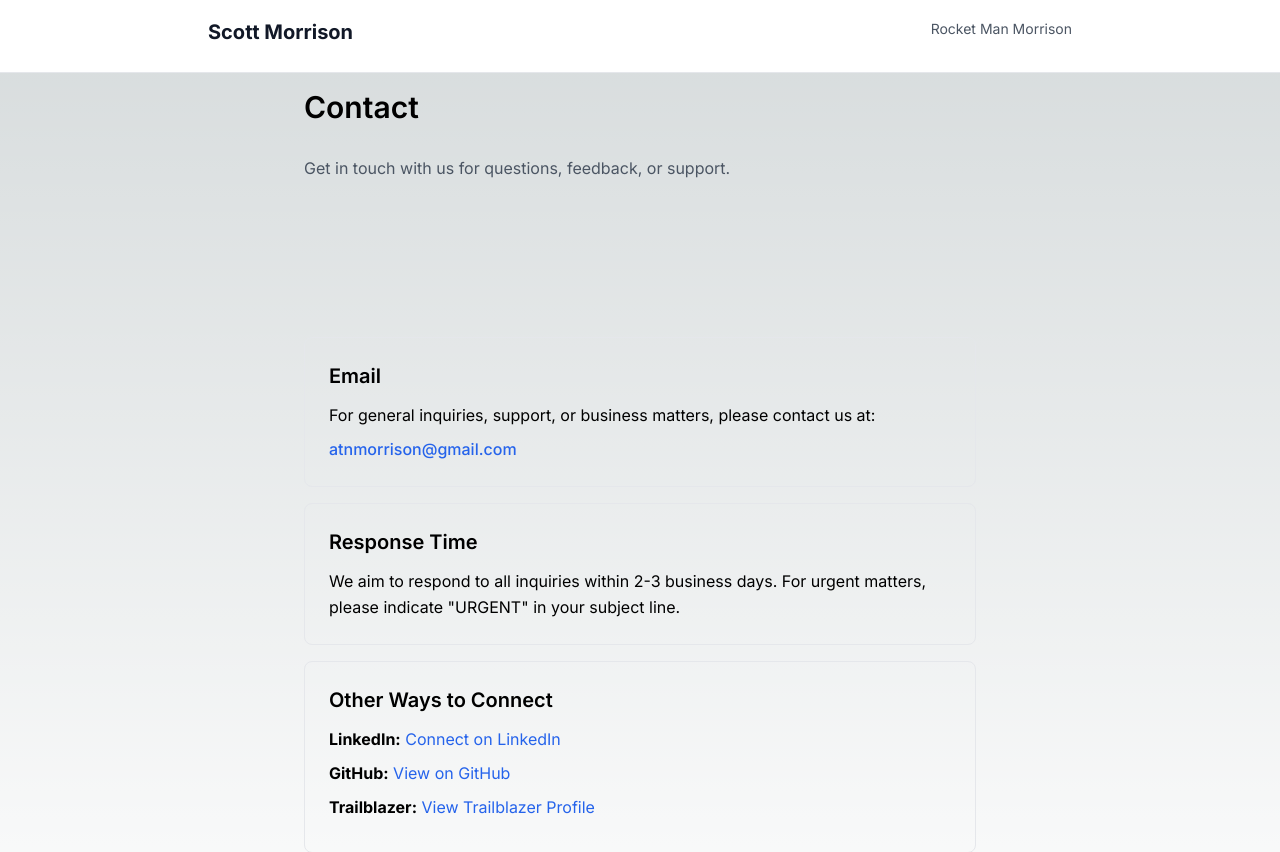
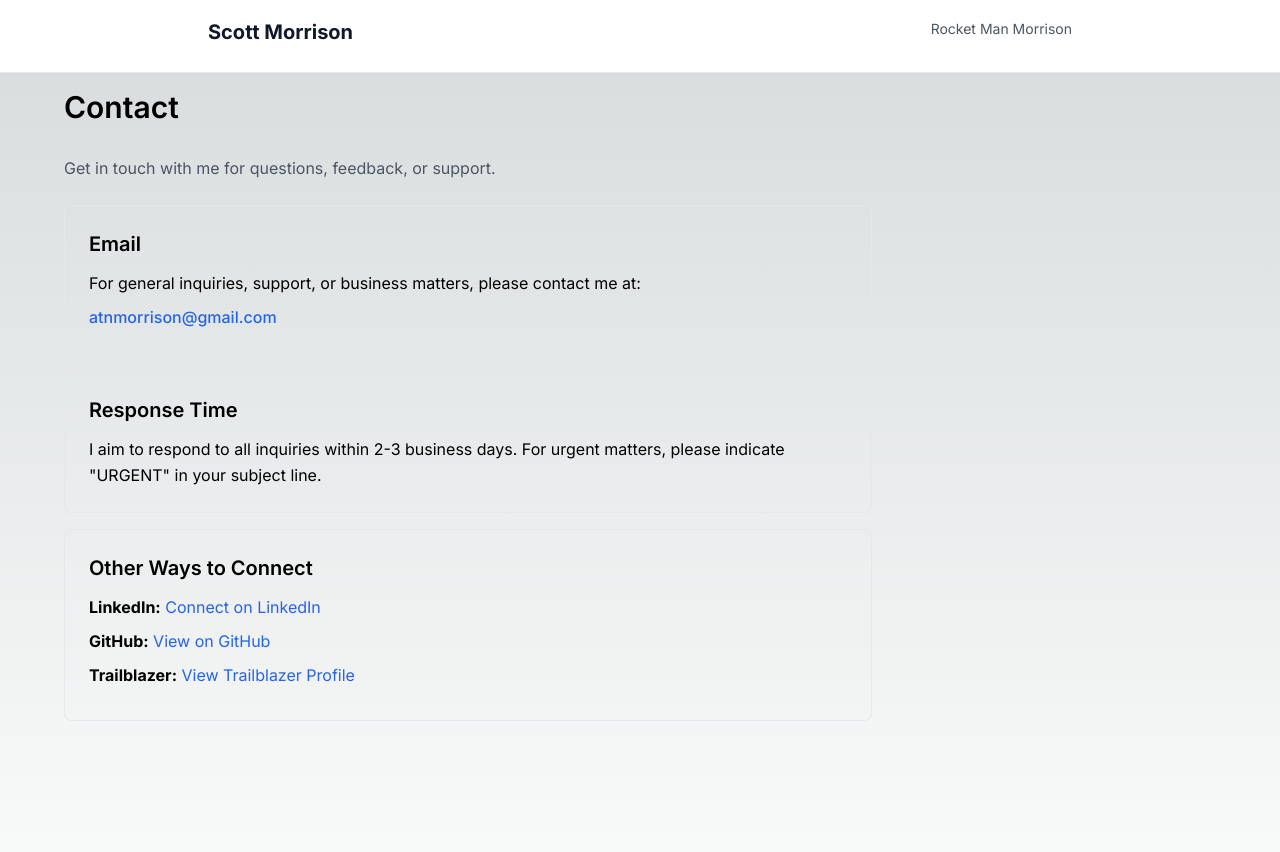
Before and after one commit to atnmorrison/spellingb, a Next.js app: page /contact in a window 1280 px wide. Shown: the top 852 px of the page. Built offline with nearby package versions, Linux system fonts and the light colour scheme.

Commit message:
moved the add location cleaned up the contact us

```diff
--- a/app/about/page.js
+++ b/app/about/page.js
@@ -8,7 +8,9 @@ export const metadata = {
 export default function Home() {
   return (
     <main className="flex min-h-screen flex-col items-center justify-between p-4">
-      <div className="container mx-auto space-y-6">
+      <div className="container mx-auto max-w-6xl">
+        <div className="flex flex-col lg:flex-row gap-6">
+          <div className="flex-1 space-y-6">
             <div className="space-y-2">
               <h1 className="text-3xl font-semibold">About Scott Morrison</h1>
               <p className="leading-relaxed">
@@ -16,8 +18,6 @@ export default function Home() {
                 I&apos;m passionate about creating useful tools and libraries that solve real-world problems.
               </p>
             </div>
-
-        <AdSlot adSlot="2468135790" className="pt-2" />
 
             <section className="space-y-3 leading-relaxed">
           <p>
@@ -62,6 +62,13 @@ export default function Home() {
           </p>
         </section>
           </div>
+          <aside className="w-full lg:w-80 flex-shrink-0">
+            <div className="sticky top-20">
+              <AdSlot adSlot="2468135790" />
+            </div>
+          </aside>
+        </div>
+      </div>
     </main>
   );
 }
--- a/app/contact/page.js
+++ b/app/contact/page.js
@@ -8,21 +8,21 @@ export const metadata = {
 export default function Contact() {
   return (
     <main className="flex min-h-screen flex-col items-center justify-between p-4">
-      <div className="container mx-auto max-w-2xl space-y-6">
+      <div className="container mx-auto max-w-6xl">
+        <div className="flex flex-col lg:flex-row gap-6">
+          <div className="flex-1 space-y-6">
             <div className="space-y-2">
               <h1 className="text-3xl font-semibold">Contact</h1>
               <p className="leading-relaxed text-gray-600 dark:text-gray-400">
-            Get in touch with us for questions, feedback, or support.
+                Get in touch with me for questions, feedback, or support.
               </p>
             </div>
-
-        <AdSlot adSlot="2468135790" className="pt-2" />
 
             <section className="space-y-4 leading-relaxed">
           <div className="border border-gray-200 dark:border-gray-700 rounded-lg p-6">
             <h2 className="text-xl font-semibold mb-3">Email</h2>
             <p className="mb-2">
-              For general inquiries, support, or business matters, please contact us at:
+              For general inquiries, support, or business matters, please contact me at:
             </p>
             <a
               href="mailto:atnmorrison@gmail.com"
@@ -35,7 +35,7 @@ export default function Contact() {
           <div className="border border-gray-200 dark:border-gray-700 rounded-lg p-6">
             <h2 className="text-xl font-semibold mb-3">Response Time</h2>
             <p>
-              We aim to respond to all inquiries within 2-3 business days. For urgent matters, please indicate &quot;URGENT&quot; in your subject line.
+              I aim to respond to all inquiries within 2-3 business days. For urgent matters, please indicate &quot;URGENT&quot; in your subject line.
             </p>
           </div>
 
@@ -79,6 +79,13 @@ export default function Contact() {
           </div>
         </section>
           </div>
+          <aside className="w-full lg:w-80 flex-shrink-0">
+            <div className="sticky top-20">
+              <AdSlot adSlot="2468135790" />
+            </div>
+          </aside>
+        </div>
+      </div>
     </main>
   );
 }
--- a/app/page.js
+++ b/app/page.js
@@ -4,6 +4,7 @@ export default function Home() {
       name: "country-locale-map",
       description: "JavaScript library for mapping countries to locales. Available as an npm package.",
       link: "https://www.npmjs.com/package/country-locale-map",
+      demo: "https://worldcountries.rocketmanmrorison.ca",
       status: "active"
     },
     {
@@ -145,14 +146,28 @@ export default function Home() {
                 <p className="text-gray-600 dark:text-gray-400 mb-4">
                   {project.description}
                 </p>
+                <div className="flex flex-col gap-2">
                   {project.link && (
                     <a
                       href={project.link}
+                      target="_blank"
+                      rel="noopener noreferrer"
                       className="text-blue-600 dark:text-blue-400 hover:underline font-medium"
                     >
                       View Project →
                     </a>
                   )}
+                  {project.demo && (
+                    <a
+                      href={project.demo}
+                      target="_blank"
+                      rel="noopener noreferrer"
+                      className="text-blue-600 dark:text-blue-400 hover:underline font-medium"
+                    >
+                      View Demo →
+                    </a>
+                  )}
+                </div>
               </div>
             ))}
           </div>
--- a/app/privacypolicy/page.js
+++ b/app/privacypolicy/page.js
@@ -8,7 +8,9 @@ export const metadata = {
 export default function Home() {
   return (
     <main className="flex min-h-screen flex-col items-center justify-between p-4">
-      <div className="container mx-auto space-y-6 leading-relaxed">
+      <div className="container mx-auto max-w-6xl">
+        <div className="flex flex-col lg:flex-row gap-6">
+          <div className="flex-1 space-y-6 leading-relaxed">
             <div className="space-y-2">
               <h1 className="text-3xl font-semibold">Privacy Policy</h1>
               <p className="text-gray-600 dark:text-gray-400">
@@ -19,8 +21,6 @@ export default function Home() {
                 and do not collect or store personal data on our servers.
               </p>
             </div>
-
-        <AdSlot adSlot="1357924680" className="pt-2" />
 
             <section className="space-y-4">
           <div>
@@ -86,6 +86,13 @@ export default function Home() {
           </div>
         </section>
           </div>
+          <aside className="w-full lg:w-80 flex-shrink-0">
+            <div className="sticky top-20">
+              <AdSlot adSlot="1357924680" />
+            </div>
+          </aside>
+        </div>
+      </div>
     </main>
   );
 }
--- a/app/termsofservice/page.js
+++ b/app/termsofservice/page.js
@@ -8,15 +8,15 @@ export const metadata = {
 export default function TermsOfService() {
   return (
     <main className="flex min-h-screen flex-col items-center justify-between p-4">
-      <div className="container mx-auto space-y-6 leading-relaxed">
+      <div className="container mx-auto max-w-6xl">
+        <div className="flex flex-col lg:flex-row gap-6">
+          <div className="flex-1 space-y-6 leading-relaxed">
             <div className="space-y-2">
               <h1 className="text-3xl font-semibold">Terms of Service</h1>
               <p className="text-gray-600 dark:text-gray-400">
                 Last updated: {new Date().toLocaleDateString('en-US', { year: 'numeric', month: 'long', day: 'numeric' })}
               </p>
             </div>
-
-        <AdSlot adSlot="1357924680" className="pt-2" />
 
             <section className="space-y-4">
           <div>
@@ -96,6 +96,13 @@ export default function TermsOfService() {
           </div>
         </section>
           </div>
+          <aside className="w-full lg:w-80 flex-shrink-0">
+            <div className="sticky top-20">
+              <AdSlot adSlot="1357924680" />
+            </div>
+          </aside>
+        </div>
+      </div>
     </main>
   );
 }
```
Lines whose indentation alone changed are shown as unchanged.
